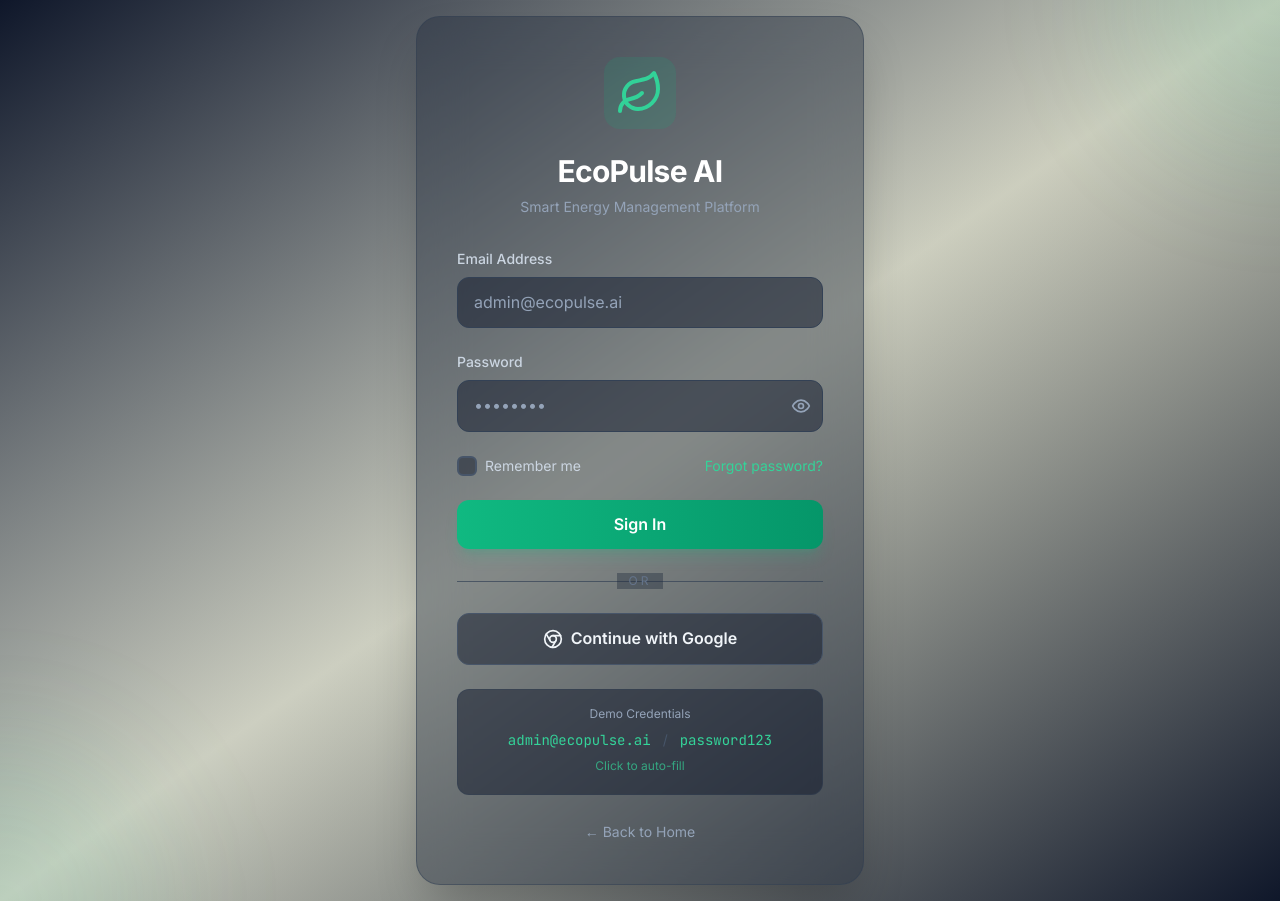
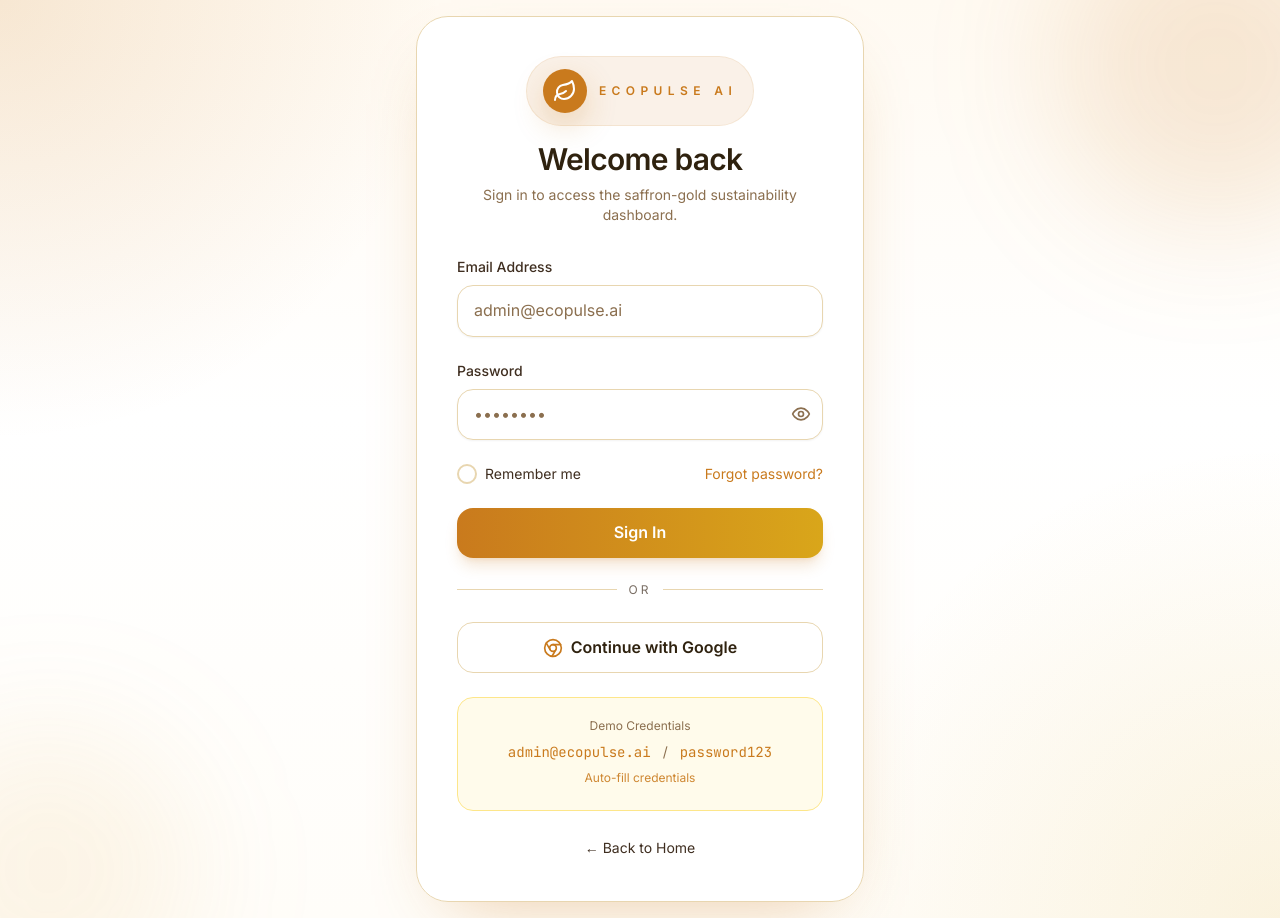
Before and after one commit to riddhi25bhi10004/SOCF-2.0-Neural-Narcs, a React (Vite) app in the folder client/: page /login in a window 1280 px wide. Built offline with nearby package versions, Linux system fonts and the light colour scheme.

Commit message:
Optimize login page UI to match saffron gold and white theme

```diff
--- a/client/src/pages/login/Login.tsx
+++ b/client/src/pages/login/Login.tsx
@@ -65,10 +65,10 @@
   };
 
   return (
-    <div className="min-h-screen bg-gradient-to-br from-slate-900 via-emerald-950/20 to-slate-900 flex items-center justify-center p-4 relative overflow-hidden">
+    <div className="min-h-screen bg-[radial-gradient(circle_at_top_left,_rgba(201,122,29,0.15),_transparent_28%),radial-gradient(circle_at_bottom_right,_rgba(217,166,26,0.12),_transparent_30%),linear-gradient(180deg,#fffaf2_0%,#ffffff_45%,#fffdf9_100%)] flex items-center justify-center p-4 relative overflow-hidden">
       <div className="absolute inset-0 overflow-hidden">
-        <div className="absolute -top-40 -right-40 w-80 h-80 bg-emerald-500/10 rounded-full blur-3xl"></div>
-        <div className="absolute -bottom-40 -left-40 w-80 h-80 bg-emerald-400/10 rounded-full blur-3xl"></div>
+        <div className="absolute -top-24 -right-24 w-80 h-80 rounded-full bg-eco-primary/15 blur-3xl"></div>
+        <div className="absolute -bottom-24 -left-24 w-72 h-72 rounded-full bg-eco-primary-glow/10 blur-3xl"></div>
       </div>
 
       <motion.div
@@ -77,24 +77,26 @@
         transition={{ duration: 0.6, ease: "easeOut" }}
         className="w-full max-w-md relative z-10"
       >
-        <div className="bg-slate-800/40 backdrop-blur-xl rounded-3xl border border-slate-700/50 shadow-2xl p-8 md:p-10">
+        <div className="bg-white/95 backdrop-blur-xl rounded-[2rem] border border-eco-border shadow-[0_28px_70px_-35px_rgba(201,122,29,0.45)] p-8 md:p-10">
           <motion.div
             initial={{ scale: 0.8, opacity: 0 }}
             animate={{ scale: 1, opacity: 1 }}
             transition={{ delay: 0.2, type: "spring", stiffness: 200 }}
             className="text-center mb-8"
           >
-            <div className="inline-block p-3 bg-emerald-500/10 rounded-2xl mb-4 relative">
-              <Leaf className="w-12 h-12 text-emerald-400" />
-              <div className="absolute inset-0 rounded-2xl bg-emerald-500/5 animate-pulse"></div>
+            <div className="inline-flex items-center justify-center gap-3 px-4 py-3 rounded-full bg-eco-primary/10 text-eco-primary mb-4 ring-1 ring-eco-primary/20">
+              <div className="flex items-center justify-center w-11 h-11 rounded-full bg-eco-primary text-white shadow-[0_12px_30px_rgba(201,122,29,0.25)]">
+                <Leaf className="w-6 h-6" />
+              </div>
+              <span className="text-xs font-semibold uppercase tracking-[0.45em]">EcoPulse AI</span>
             </div>
-            <h1 className="text-3xl font-bold text-white tracking-tight">EcoPulse AI</h1>
-            <p className="text-slate-400 mt-2 text-sm">Smart Energy Management Platform</p>
+            <h1 className="text-3xl font-semibold text-eco-dark tracking-tight">Welcome back</h1>
+            <p className="text-sm text-eco-muted mt-2">Sign in to access the saffron-gold sustainability dashboard.</p>
           </motion.div>
 
           <form onSubmit={handleSubmit} className="space-y-6">
             <div>
-              <label htmlFor="email" className="block text-sm font-medium text-slate-300 mb-2">
+              <label htmlFor="email" className="block text-sm font-medium text-eco-text mb-2">
                 Email Address
               </label>
               <input
@@ -102,7 +104,7 @@
                 type="email"
                 value={email}
                 onChange={(e) => setEmail(e.target.value)}
-                className="w-full px-4 py-3 bg-slate-900/50 border border-slate-700 rounded-xl text-white placeholder-slate-400 focus:outline-none focus:ring-2 focus:ring-emerald-500/50 focus:border-emerald-500 transition-all duration-200"
+                className="w-full px-4 py-3 bg-white border border-eco-border rounded-2xl text-eco-text placeholder-eco-muted focus:outline-none focus:ring-2 focus:ring-eco-primary/30 focus:border-eco-primary transition-all duration-200 shadow-sm"
                 placeholder="admin@ecopulse.ai"
                 required
                 disabled={isLoading}
@@ -110,7 +112,7 @@
             </div>
 
             <div>
-              <label htmlFor="password" className="block text-sm font-medium text-slate-300 mb-2">
+              <label htmlFor="password" className="block text-sm font-medium text-eco-text mb-2">
                 Password
               </label>
               <div className="relative">
@@ -119,7 +121,7 @@
                   type={showPassword ? 'text' : 'password'}
                   value={password}
                   onChange={(e) => setPassword(e.target.value)}
-                  className="w-full px-4 py-3 bg-slate-900/50 border border-slate-700 rounded-xl text-white placeholder-slate-400 focus:outline-none focus:ring-2 focus:ring-emerald-500/50 focus:border-emerald-500 transition-all duration-200 pr-12"
+                  className="w-full px-4 py-3 bg-white border border-eco-border rounded-2xl text-eco-text placeholder-eco-muted focus:outline-none focus:ring-2 focus:ring-eco-primary/30 focus:border-eco-primary transition-all duration-200 pr-12 shadow-sm"
                   placeholder="••••••••"
                   required
                   disabled={isLoading}
@@ -127,7 +129,7 @@
                 <button
                   type="button"
                   onClick={() => setShowPassword(!showPassword)}
-                  className="absolute right-3 top-1/2 -translate-y-1/2 text-slate-400 hover:text-slate-300 transition-colors"
+                  className="absolute right-3 top-1/2 -translate-y-1/2 text-eco-muted hover:text-eco-text transition-colors"
                   disabled={isLoading}
                 >
                   {showPassword ? <EyeOff className="w-5 h-5" /> : <Eye className="w-5 h-5" />}
@@ -139,15 +141,15 @@
               <motion.div
                 initial={{ opacity: 0, y: -10 }}
                 animate={{ opacity: 1, y: 0 }}
-                className="bg-red-500/10 border border-red-500/20 text-red-400 px-4 py-3 rounded-xl text-sm flex items-center gap-2"
+                className="bg-amber-50 border border-amber-200 text-amber-700 px-4 py-3 rounded-2xl text-sm flex items-center gap-2"
               >
-                <span className="w-1.5 h-1.5 bg-red-400 rounded-full flex-shrink-0"></span>
+                <span className="w-1.5 h-1.5 bg-amber-400 rounded-full flex-shrink-0"></span>
                 {error}
               </motion.div>
             )}
 
             <div className="flex items-center justify-between">
-              <label className="flex items-center space-x-2 text-sm text-slate-300 cursor-pointer group">
+              <label className="flex items-center space-x-2 text-sm text-eco-text cursor-pointer group">
                 <div className="relative">
                   <input
                     type="checkbox"
@@ -156,17 +158,17 @@
                     className="sr-only"
                     disabled={isLoading}
                   />
-                  <div className={`w-5 h-5 rounded-md border-2 flex items-center justify-center transition-all duration-200 ${
+                  <div className={`w-5 h-5 rounded-xl border-2 flex items-center justify-center transition-all duration-200 ${
                     rememberMe
-                      ? 'bg-emerald-500 border-emerald-500'
-                      : 'border-slate-600 bg-slate-900/50 group-hover:border-slate-500'
+                      ? 'bg-eco-primary border-eco-primary'
+                      : 'border-eco-border bg-white group-hover:border-eco-primary'
                   }`}>
                     {rememberMe && <Check className="w-3.5 h-3.5 text-white" />}
                   </div>
                 </div>
                 <span>Remember me</span>
               </label>
-              <Link to="/forgot-password" className="text-sm text-emerald-400 hover:text-emerald-300 transition-colors">
+              <Link to="/forgot-password" className="text-sm text-eco-primary hover:text-eco-primary-glow transition-colors">
                 Forgot password?
               </Link>
             </div>
@@ -176,7 +178,7 @@
               disabled={isLoading}
               whileHover={!isLoading ? { scale: 1.02 } : {}}
               whileTap={!isLoading ? { scale: 0.98 } : {}}
-              className="w-full py-3 bg-gradient-to-r from-emerald-500 to-emerald-600 text-white font-semibold rounded-xl hover:from-emerald-600 hover:to-emerald-700 transition-all duration-200 shadow-lg shadow-emerald-500/20 disabled:opacity-50 disabled:cursor-not-allowed disabled:hover:scale-100 relative overflow-hidden"
+              className="w-full py-3 bg-gradient-to-r from-eco-primary to-eco-accent text-white font-semibold rounded-2xl hover:from-[#d99d26] hover:to-[#c57c24] transition-all duration-200 shadow-lg shadow-eco-primary/20 disabled:opacity-60 disabled:cursor-not-allowed relative overflow-hidden"
             >
               {isLoading ? (
                 <span className="flex items-center justify-center space-x-2">
@@ -190,10 +192,10 @@
 
             <div className="relative">
               <div className="absolute inset-0 flex items-center">
-                <div className="w-full border-t border-slate-700/70"></div>
+                <div className="w-full border-t border-eco-border"></div>
               </div>
-              <div className="relative flex justify-center text-xs uppercase tracking-[0.25em] text-slate-500">
-                <span className="bg-slate-800/40 px-3">Or</span>
+              <div className="relative flex justify-center text-xs uppercase tracking-[0.25em] text-eco-text/70">
+                <span className="bg-white px-3">Or</span>
               </div>
             </div>
 
@@ -203,9 +205,9 @@
               disabled={isLoading}
               whileHover={!isLoading ? { scale: 1.02 } : {}}
               whileTap={!isLoading ? { scale: 0.98 } : {}}
-              className="w-full py-3 border border-slate-600 bg-slate-900/50 text-slate-100 font-semibold rounded-xl hover:border-emerald-400 hover:bg-slate-900 transition-all duration-200 disabled:opacity-50 disabled:cursor-not-allowed flex items-center justify-center gap-2"
+              className="w-full py-3 border border-eco-border bg-white text-eco-dark font-semibold rounded-2xl hover:border-eco-primary hover:bg-amber-50 transition-all duration-200 disabled:opacity-60 disabled:cursor-not-allowed flex items-center justify-center gap-2"
             >
-              <Chrome className="w-5 h-5" />
+              <Chrome className="w-5 h-5 text-eco-primary" />
               Continue with Google
             </motion.button>
 
@@ -213,27 +215,27 @@
               initial={{ opacity: 0 }}
               animate={{ opacity: 1 }}
               transition={{ delay: 0.4 }}
-              className="mt-6 p-4 bg-slate-900/50 rounded-xl border border-slate-700/50"
+              className="mt-6 p-5 bg-amber-50 rounded-2xl border border-amber-200"
             >
               <div className="text-center">
-                <p className="text-xs text-slate-400 mb-2">Demo Credentials</p>
+                <p className="text-xs text-eco-muted mb-2">Demo Credentials</p>
                 <div className="flex items-center justify-center gap-3 text-sm flex-wrap">
-                  <span className="text-emerald-400 font-mono">admin@ecopulse.ai</span>
-                  <span className="text-slate-600">/</span>
-                  <span className="text-emerald-400 font-mono">password123</span>
+                  <span className="font-mono text-eco-primary">admin@ecopulse.ai</span>
+                  <span className="text-eco-muted">/</span>
+                  <span className="font-mono text-eco-primary">password123</span>
                 </div>
                 <button
                   type="button"
                   onClick={handleDemoLogin}
-                  className="mt-2 text-xs text-emerald-400/70 hover:text-emerald-400 transition-colors underline-offset-2 hover:underline"
+                  className="mt-2 text-xs text-eco-primary/90 hover:text-eco-primary transition-colors underline-offset-2 hover:underline"
                 >
-                  Click to auto-fill
+                  Auto-fill credentials
                 </button>
               </div>
             </motion.div>
 
             <div className="text-center">
-              <Link to="/" className="text-sm text-slate-400 hover:text-slate-300 transition-colors">
+              <Link to="/" className="text-sm text-eco-text hover:text-eco-primary transition-colors">
                 ← Back to Home
               </Link>
             </div>
```
